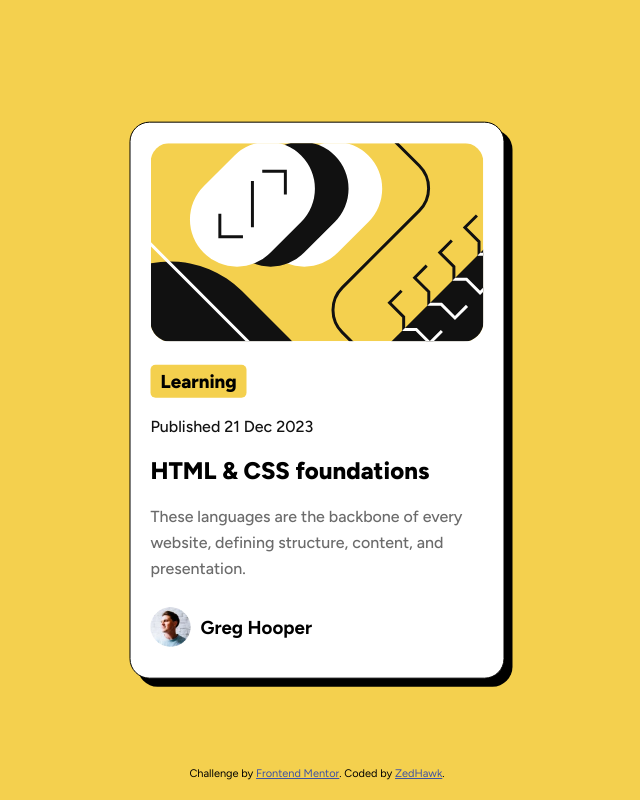
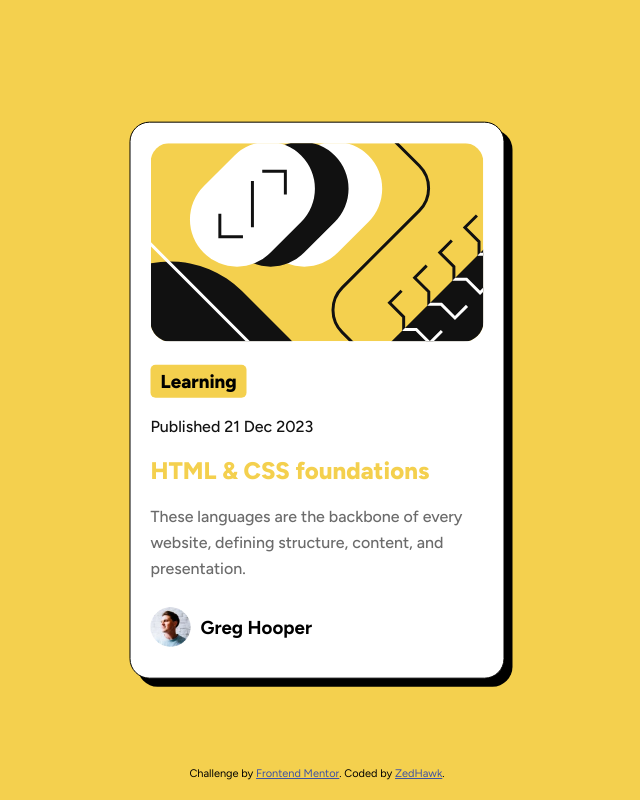
Before and after one commit to ebrahim113/blog_preview_card_challenge, a plain HTML site: page index.html in a window 1280 px wide. In both pictures the pointer is over the element "HTML & CSS foundations". Shown: the whole page, without its empty margins (323-963 px from the left). Drawn offline with Linux system fonts and the light colour scheme.

Commit message:
Add active state

```diff
--- a/style.css
+++ b/style.css
@@ -56,6 +56,11 @@ body {
     font-weight: 800;
 }
 
+.card .content h2:hover {
+    cursor: pointer;
+    color: var(--yellow);
+}
+
 .card .content p:last-of-type {
     color: var(--gray-500);
     line-height: 1.6;
```
